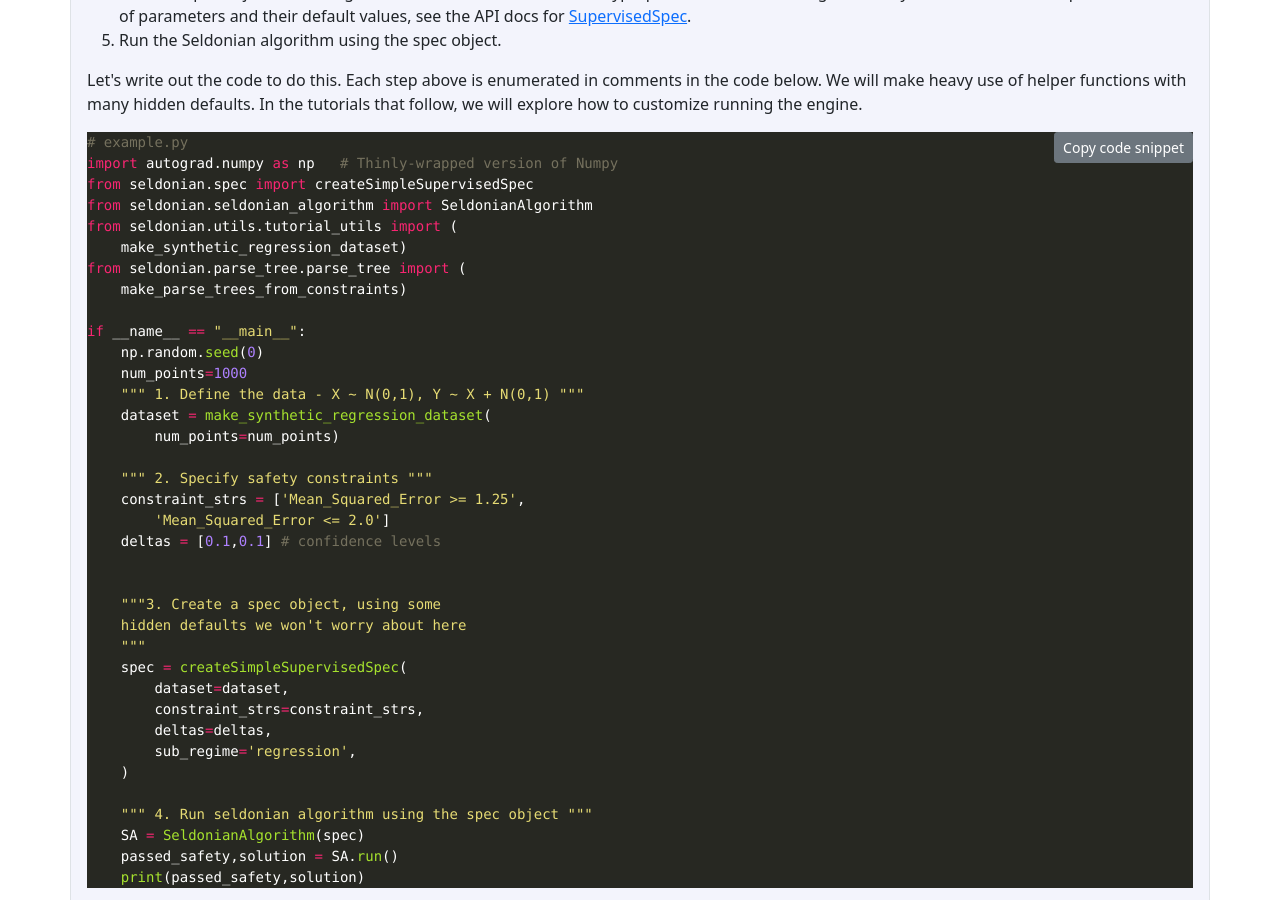
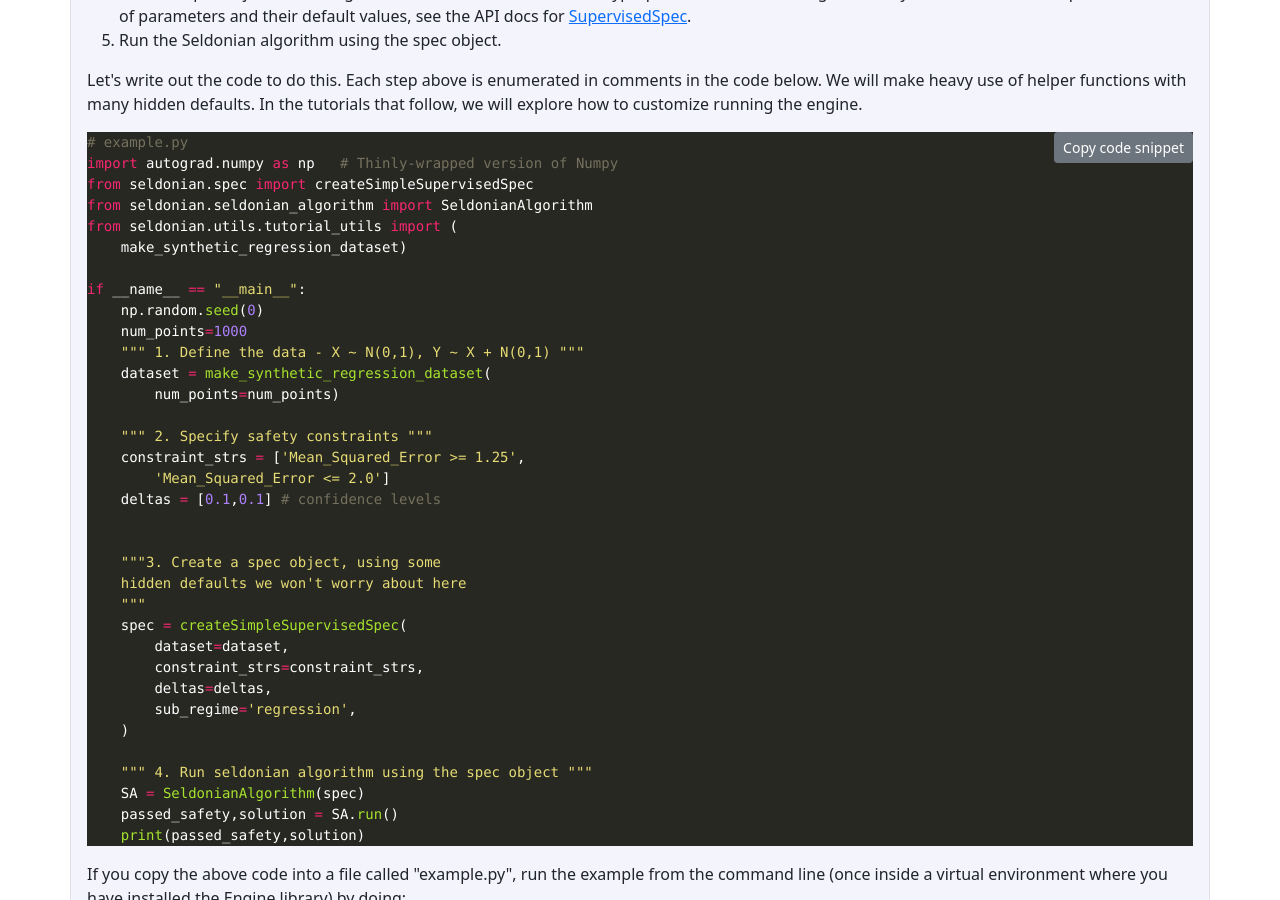
Before and after one commit to seldonian-framework/Tutorials, a Jekyll site: the page built from _tutorials/simple_engine_tutorial.md, in a window 1280 px wide and 900 px high, scrolled down 1979 px. Built offline with Jekyll 4.4.1, drawn with Linux system fonts in a browser that asks for light colours; nearby versions of some CDN libraries; formulas are drawn with MathJax 3.

Commit message:
remove unneeded import; add pregenerated exp results for video tutorial

```diff
--- a/_tutorials/simple_engine_tutorial.md
+++ b/_tutorials/simple_engine_tutorial.md
@@ -111,8 +111,6 @@ from seldonian.spec import createSimpleSupervisedSpec
 from seldonian.seldonian_algorithm import SeldonianAlgorithm
 from seldonian.utils.tutorial_utils import (
     make_synthetic_regression_dataset)
-from seldonian.parse_tree.parse_tree import (
-    make_parse_trees_from_constraints)
 
 if __name__ == "__main__":
     np.random.seed(0)
```
Also changed, not shown: 1 other file.
